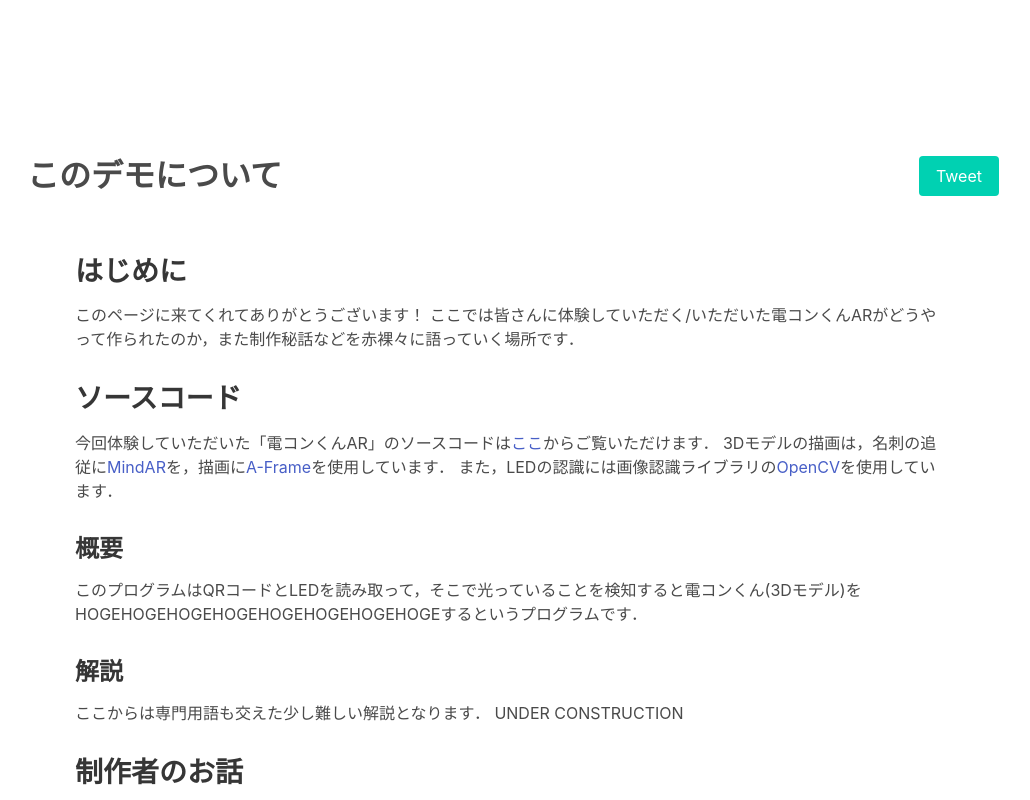
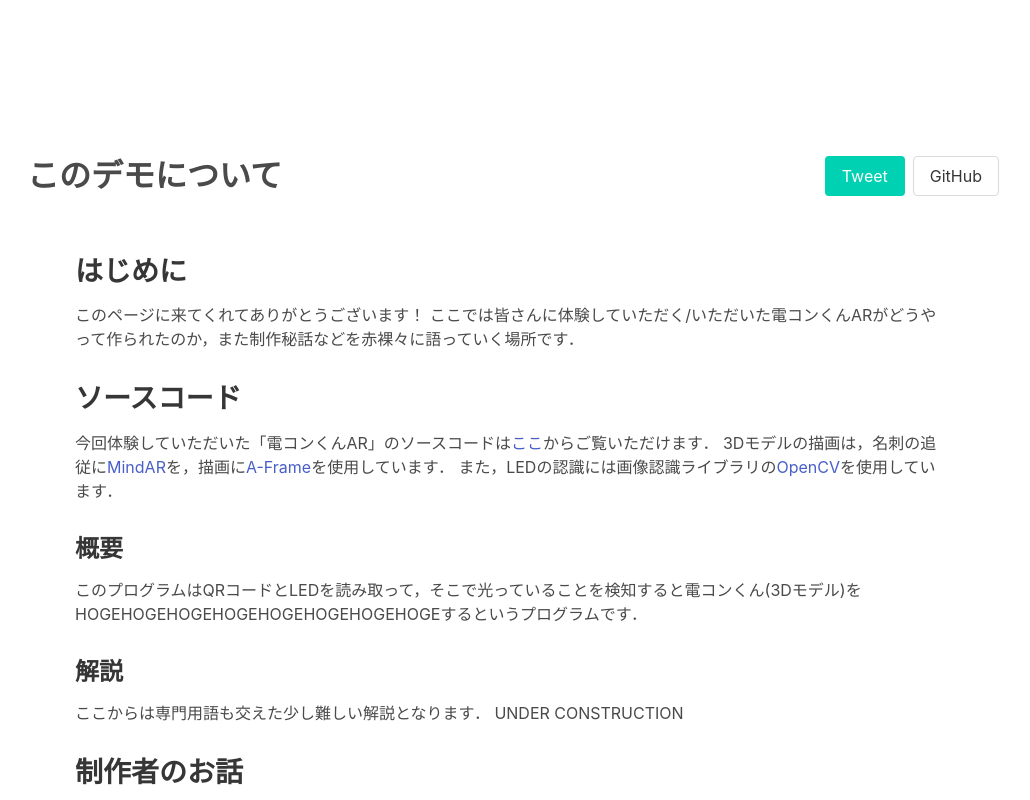
Before and after one commit to KCCTdensan/denshi-ocan, a website: page pub/about/index.html in a window 1280 px wide. Shown: the top 800 px of the page, without its empty margins (133-1163 px from the left). Drawn offline with Linux system fonts and the light colour scheme.

Commit message:
Update index.html

```diff
--- a/pub/about/index.html
+++ b/pub/about/index.html
@@ -21,7 +21,8 @@
         <div class="navbar-menu is-active is-shadowless">
           <div class="navbar-end">
             <div class="buttons">
-              <a id="tweet" class="button is-primary" href="https://twitter.com/share?url=https://ocan22.d3bu.net" data-show-content="false">Tweet</a>
+              <a id="tweet" class="button is-primary" href="https://twitter.com/share?url=https://ocan22.d3bu.net" target="_blank" data-show-content="false">Tweet</a>
+              <a id="tweet" class="button is-secondary" href="https://github.com/KCCTdenasn/ocan2202-ar" target="_blank" data-show-content="false">GitHub</a>
             </div>
           </div>
         </div>
```
